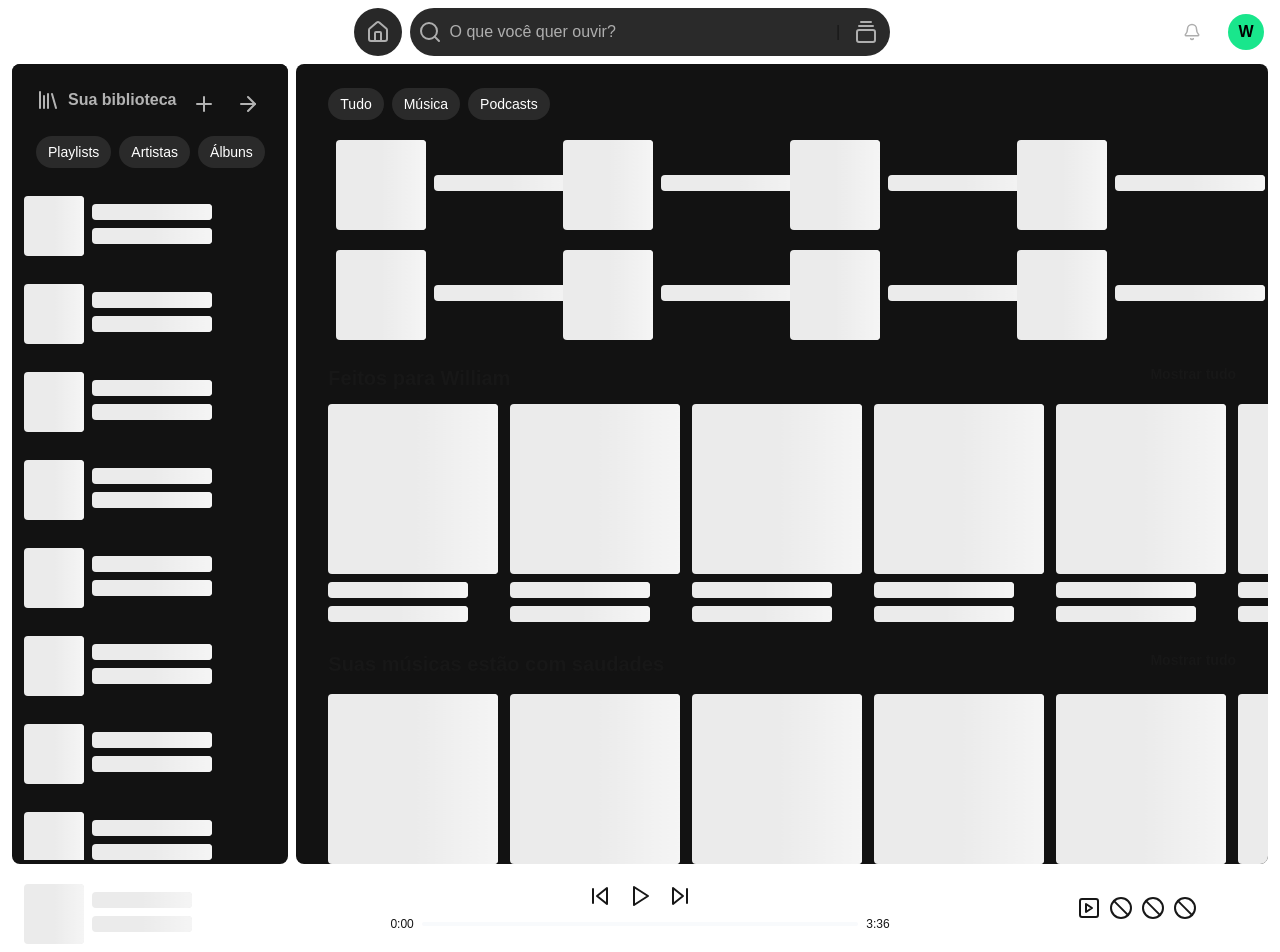
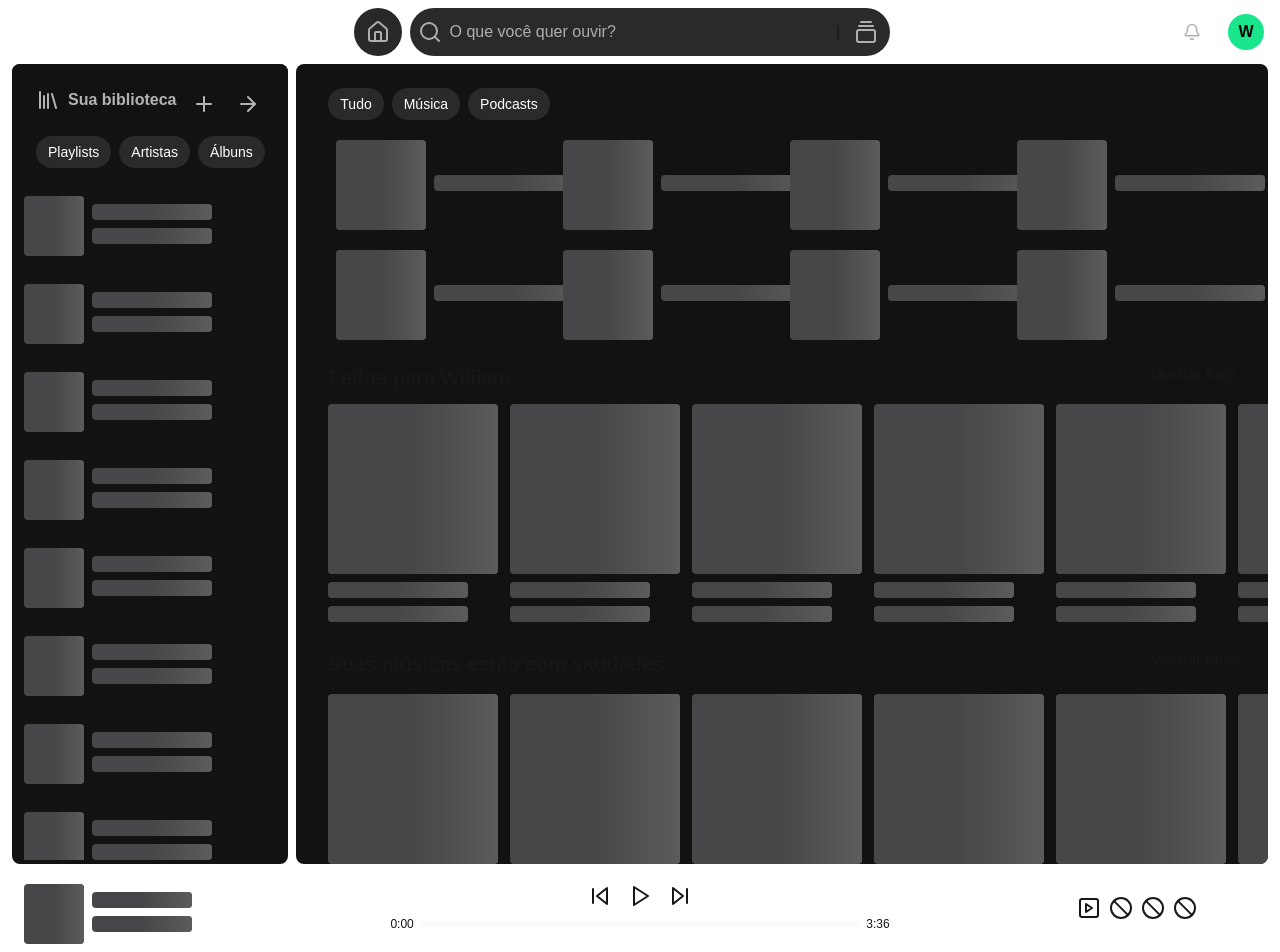
Before and after one commit to ThauanSilva03/Spotify-2, a Next.js app: page / in a window 1280 px wide. Built offline with nearby package versions, Linux system fonts and the light colour scheme.

Commit message:
fix: hover library icon, skeleton base color and highlight color

```diff
--- a/src/app/components/library/cardMusic.tsx
+++ b/src/app/components/library/cardMusic.tsx
@@ -1,12 +1,13 @@
-import { Play } from "lucide-react";
-import Skeleton from "react-loading-skeleton";
+import Skeleton, { SkeletonTheme } from "react-loading-skeleton";
 import "react-loading-skeleton/dist/skeleton.css";
 import { useState } from "react";
+import Image from "next/image";
 
 export default function CardMusic() {
   const [isHovered, setIsHovered] = useState(false);
 
   return (
+    <SkeletonTheme baseColor="#474648" highlightColor="#5c5c5c">
       <button
         className="w-full p-0"
         onMouseEnter={() => setIsHovered(true)}
@@ -18,7 +19,12 @@ export default function CardMusic() {
               <Skeleton width={60} height={60} />
               {isHovered && (
                 <div className="absolute inset-0 flex items-center justify-center">
-                <Play className="text-red-700" />
+                  <Image
+                    src="/mainIcons/play.png"
+                    alt=""
+                    width={24}
+                    height={24}
+                  />
                 </div>
               )}
             </div>
@@ -28,5 +34,6 @@ export default function CardMusic() {
           </div>
         </div>
       </button>
+    </SkeletonTheme>
   );
 }
--- a/src/app/components/mainContent/mainCard.tsx
+++ b/src/app/components/mainContent/mainCard.tsx
@@ -1,7 +1,8 @@
-import Skeleton from "react-loading-skeleton";
+import Skeleton, { SkeletonTheme } from "react-loading-skeleton";
 
 export default function MainCard() {
   return (
+    <SkeletonTheme baseColor="#474648" highlightColor="#5c5c5c">
       <button>
         <div className="flex flex-col gap-y-1">
           <div>
@@ -12,5 +13,6 @@ export default function MainCard() {
           </div>
         </div>
       </button>
+    </SkeletonTheme>
   );
 }
--- a/src/app/components/mainContent/mediumCard.tsx
+++ b/src/app/components/mainContent/mediumCard.tsx
@@ -1,7 +1,8 @@
-import Skeleton from "react-loading-skeleton";
+import Skeleton, { SkeletonTheme } from "react-loading-skeleton";
 
 export default function MediumCard() {
   return (
+    <SkeletonTheme baseColor="#474648" highlightColor="#5c5c5c">
       <button>
         <div className="flex flex-col gap-y-1">
           <div>
@@ -12,5 +13,6 @@ export default function MediumCard() {
           </div>
         </div>
       </button>
+    </SkeletonTheme>
   );
 }
--- a/src/app/components/mainContent/mixCard.tsx
+++ b/src/app/components/mainContent/mixCard.tsx
@@ -1,4 +1,4 @@
-import Skeleton from "react-loading-skeleton";
+import Skeleton, { SkeletonTheme } from "react-loading-skeleton";
 import "react-loading-skeleton/dist/skeleton.css";
 
 interface Props {
@@ -8,6 +8,7 @@ interface Props {
 
 export default function MixCard({ pictureSize, textSize }: Props) {
   return (
+    <SkeletonTheme baseColor="#474648" highlightColor="#5c5c5c">
       <button>
         <div className="w-auto">
           <div className="flex p-2 items-center">
@@ -20,5 +21,6 @@ export default function MixCard({ pictureSize, textSize }: Props) {
           </div>
         </div>
       </button>
+    </SkeletonTheme>
   );
 }
--- a/src/app/components/mainContent/playingNowCard.tsx
+++ b/src/app/components/mainContent/playingNowCard.tsx
@@ -1,7 +1,8 @@
-import Skeleton from "react-loading-skeleton";
+import Skeleton, { SkeletonTheme } from "react-loading-skeleton";
 import "react-loading-skeleton/dist/skeleton.css";
 export default function PlayingNowCard() {
   return (
+    <SkeletonTheme baseColor="#474648" highlightColor="#5c5c5c">
       <button className="">
         <div className="w">
           <div className="flex p-2 items-center">
@@ -14,5 +15,6 @@ export default function PlayingNowCard() {
           </div>
         </div>
       </button>
+    </SkeletonTheme>
   );
 }
--- a/src/app/page.tsx
+++ b/src/app/page.tsx
@@ -148,7 +148,7 @@ export default function Home() {
                 <h4 className="text-sm">Mostrar tudo</h4>
               </div>
               <div className="flex gap-3 overflow-auto scrollbar-none py-2">
-                {Array.from({ length: 10 }, (_, i) => (
+                {Array.from({ length: 15 }, (_, i) => (
                   <MainCard key={i} />
                 ))}
               </div>
@@ -157,7 +157,7 @@ export default function Home() {
                 <h4 className="text-sm">Mostrar tudo</h4>
               </div>
               <div className="flex gap-3 overflow-auto scrollbar-none py-3">
-                {Array.from({ length: 10 }, (_, i) => (
+                {Array.from({ length: 15 }, (_, i) => (
                   <MainCard key={i} />
                 ))}
               </div>
@@ -166,7 +166,7 @@ export default function Home() {
                 <h4 className="text-sm">Mostrar tudo</h4>
               </div>
               <div className="flex gap-3 overflow-auto scrollbar-none py-3">
-                {Array.from({ length: 10 }, (_, i) => (
+                {Array.from({ length: 20 }, (_, i) => (
                   <MediumCard key={i} />
                 ))}
               </div>
@@ -175,7 +175,7 @@ export default function Home() {
                 <h4 className="text-sm">Mostrar tudo</h4>
               </div>
               <div className="flex gap-3 overflow-auto scrollbar-none py-3">
-                {Array.from({ length: 10 }, (_, i) => (
+                {Array.from({ length: 15 }, (_, i) => (
                   <MainCard key={i} />
                 ))}
               </div>
```
Also changed, not shown: public/mainIcons/play.png (added), public/mainIcons/playBlack.png (added). Lines whose indentation alone changed are shown as unchanged.
